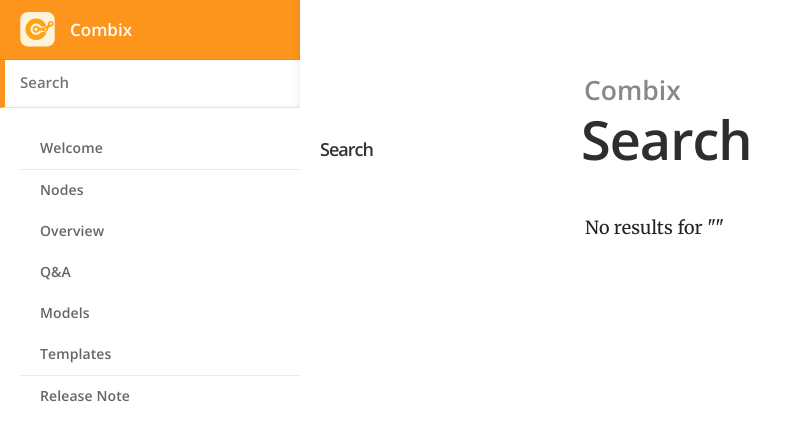
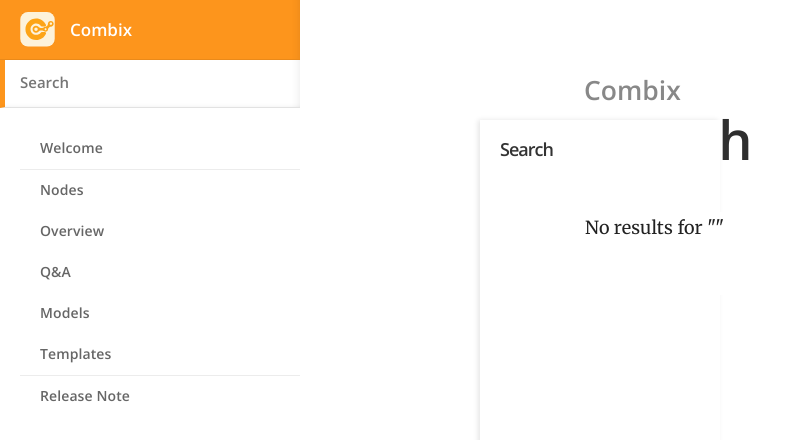
Before and after one commit to roryror/combix-doc, a Jekyll site: the page built from search.html, in a window 1280 px wide. Shown: the top 440 px of the page, without its empty margins (0-812 px from the left). Built offline with Jekyll 4.4.1, drawn with Linux system fonts in a browser that asks for light colours.

Commit message:
Update default.html

```diff
--- a/_layouts/default.html
+++ b/_layouts/default.html
@@ -101,10 +101,12 @@
             background-color: #fff;
             -ms-overflow-style: none;  /* 适用于 Internet Explorer 和 Edge */
             scrollbar-width: none;  /* 适用于 Firefox */
+            transition: transform 0.3s ease-in-out; /* 添加过渡效果 */
+            transform: translateX(180px); /* 初始隐藏位置 */
+            box-shadow: -2px 0 5px rgba(0, 0, 0, 0.1);
         }
-        .toc::-webkit-scrollbar {
-            width: 0;
-            height: 0;
+        .toc:hover {
+            transform: translateX(0); /* 悬停时展开 */
         }
         .toc ul {
             list-style: none;
```
